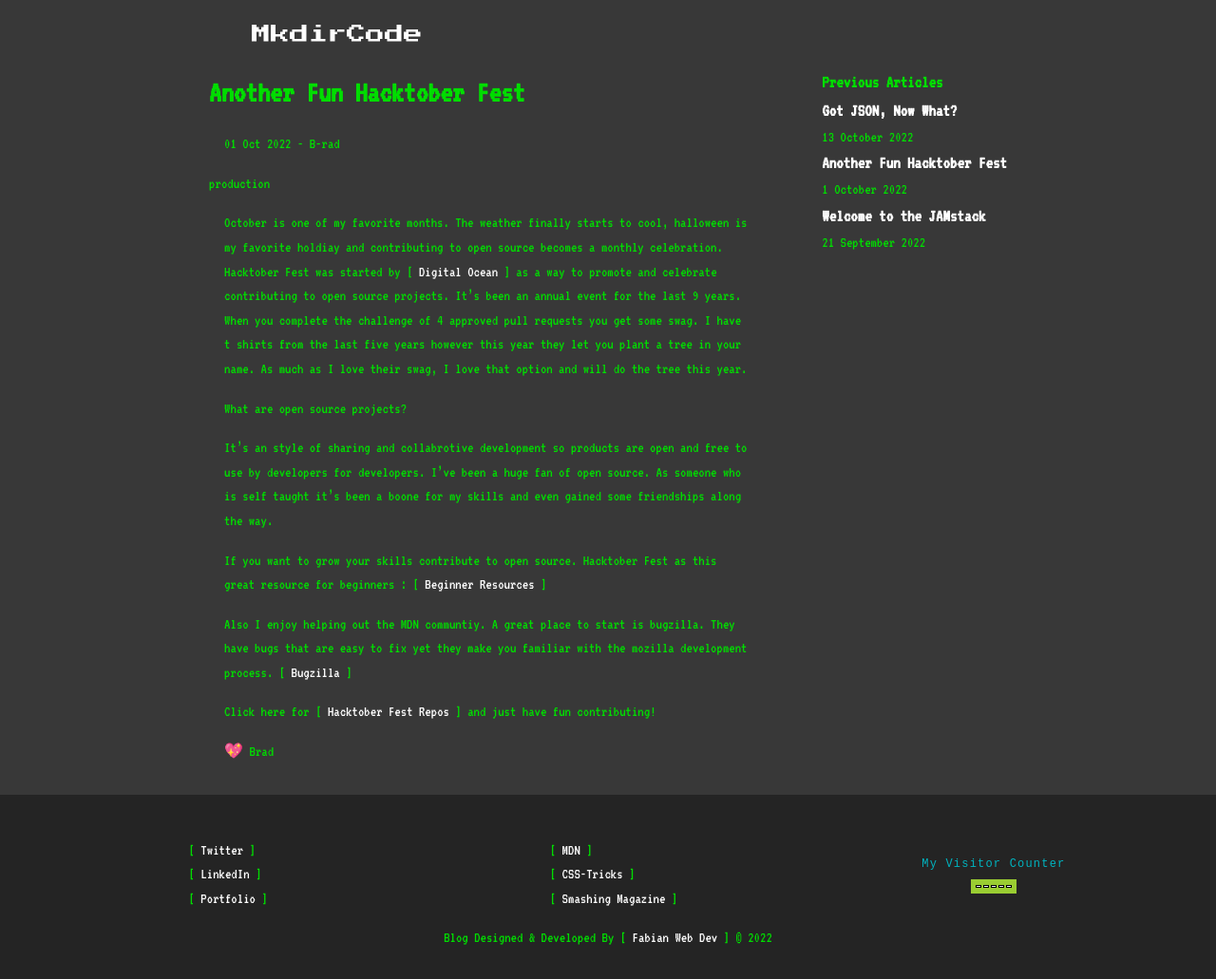
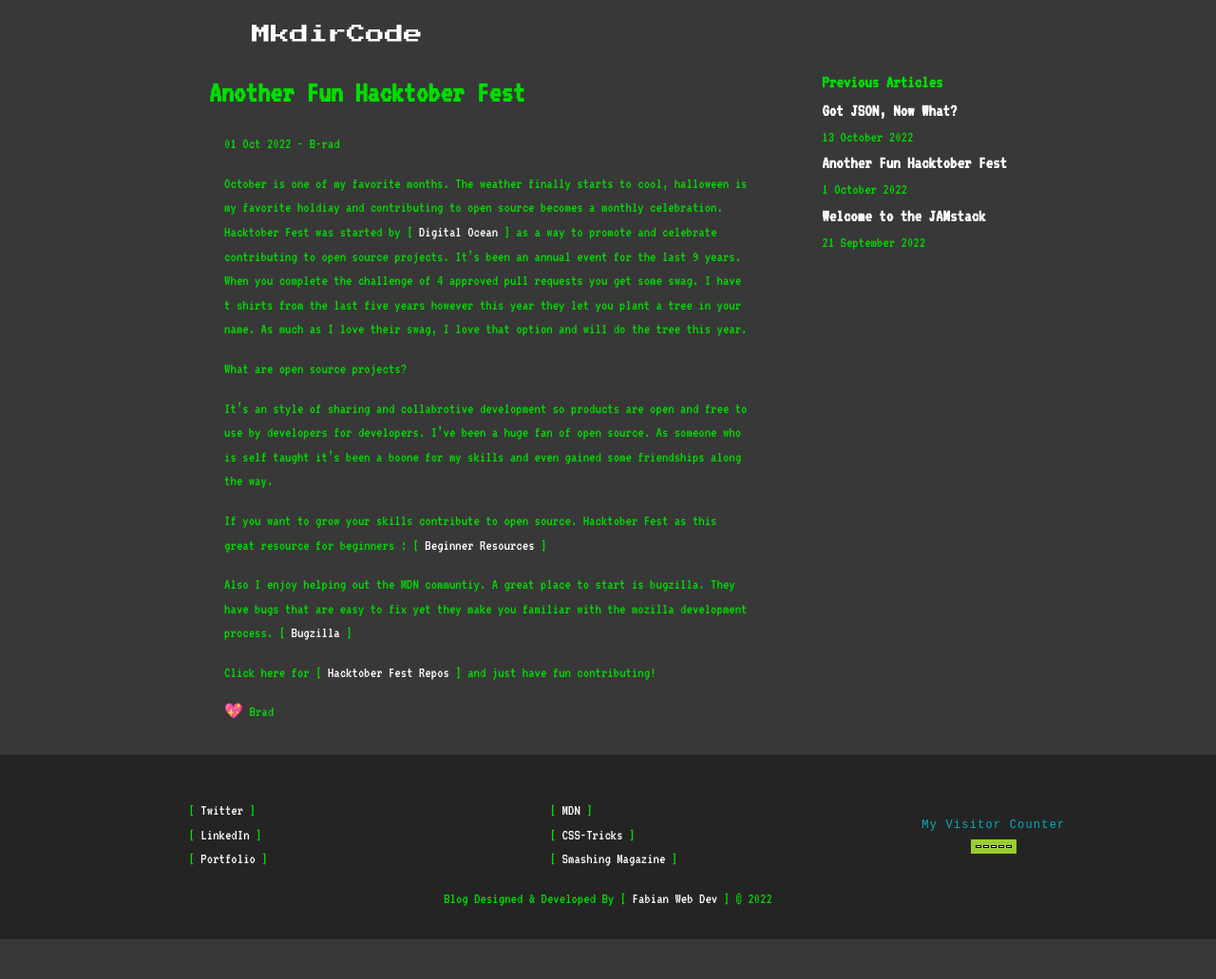
Before and after one commit to BradFabian/personalblog, a Jekyll site: the page built from _posts/2022-10-01-Hacktoberfest.md, in a window 1280 px wide. Shown: the whole page at 95% size. Built offline with Jekyll 4.4.1, drawn with Linux system fonts in a browser that asks for light colours; comment, search, counter and statistics services are not loaded; after the commit the page ends 989 px from its top, so only the background shows below that.

Commit message:
removed the production enviroment variable

```diff
--- a/_includes/disqus_comments.html
+++ b/_includes/disqus_comments.html
@@ -1,4 +1,4 @@
-{% if page.comments != false and jekyll.environment == "production" %}
+{% if page.comments %}
 
 <div id="disqus_thread"></div>
 <script>
--- a/_layouts/post.html
+++ b/_layouts/post.html
@@ -9,8 +9,7 @@ canonical-url: www.mkdircode.com
 <div class="blogposts__main">
 <h1>{{ page.title }}</h1>
 <p>{{ page.date | date_to_string }} - {{ page.author }}</p>
-{{ page.comments }}
-{{ jekyll.environment }}
+
 {{ content }}
 {% include disqus_comments.html %}
 </div>
```
